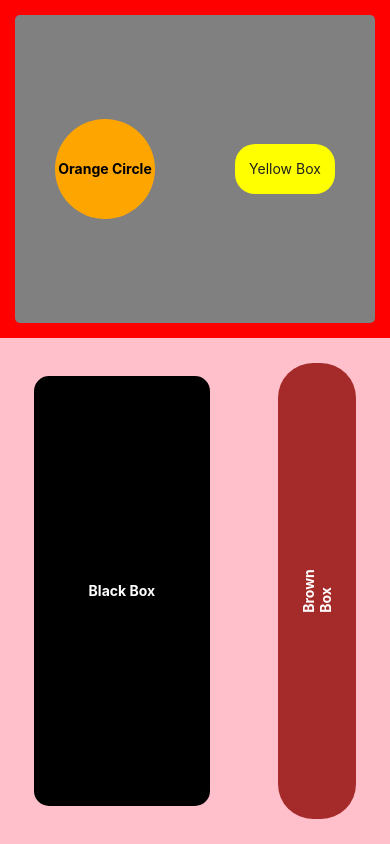
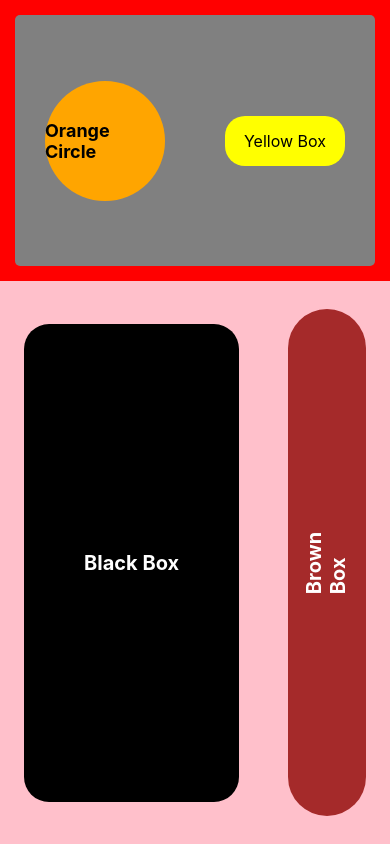
Before and after one commit to omur8819/sprint-3-sprint-evaluation-React-Native-Flex, a React Native app: screen / in a window 390 px wide. Built offline with nearby package versions, Linux system fonts and the light colour scheme.

Commit message:
project-update

```diff
--- a/App.js
+++ b/App.js
@@ -1,9 +1,9 @@
 import React from 'react';
-import {Text, View, StyleSheet} from 'react-native';
+import {SafeAreaView,View, Text,  StyleSheet} from 'react-native';
 
 const App = () => {
   return(
-    <View style={styles.container}>
+    <SafeAreaView style={styles.container}>
       <View style={styles.upper}>
         <View style={styles.gray}>
           <View style={styles.orange}>
@@ -22,7 +22,7 @@ const App = () => {
   <Text style={styles.brownText}>Brown{'\n'}Box</Text>
         </View>
       </View>
-    </View>
+    </SafeAreaView>
   );
 };
 
@@ -35,7 +35,7 @@ const styles = StyleSheet.create({
   },
 
   upper: {
-    flex:4
+    flex:3
   },
 
   gray: {
@@ -50,19 +50,20 @@ const styles = StyleSheet.create({
 
   orange: {
     backgroundColor: 'orange',
-    width: 100,
-    height: 100,
-    borderRadius: 50,
+    width: 120,
+    height: 120,
+    borderRadius: 60,
     alignItems: 'center',
     justifyContent: 'center'
   },
 
   orangeText: {
+    fontSize: 18,
     fontWeight: "bold"
   },
 
   yellow: {
-    width: 100,
+    width: 120,
     height: 50,
     borderRadius: 20,
     backgroundColor: 'yellow',
@@ -71,7 +72,8 @@ const styles = StyleSheet.create({
   },
 
   yellowText: {
-    color: '#212121'
+    fontSize: 16,
+    color: 'black'
   },
 
   below: {
@@ -85,14 +87,15 @@ const styles = StyleSheet.create({
   black: {
     backgroundColor: 'black',
     height: '85%',
-    width: '45%',
-    borderRadius: 15,
+    width: '55%',
+    borderRadius: 25,
     alignItems: 'center',
     justifyContent: 'center'
   },
 
   blackText: {
     color: 'white',
+    fontSize: 20,
     fontWeight: 'bold'
   },
 
@@ -100,13 +103,14 @@ const styles = StyleSheet.create({
     backgroundColor: 'brown',
     width: '20%',
     height: '90%',
-    borderRadius: 35,
+    borderRadius: 45,
     alignItems: 'center',
     justifyContent: 'center'
   },
 
   brownText: {
     color: 'white',
+    fontSize: 20,
     transform: [{ rotate: '270deg' }],
     fontWeight: 'bold'
   }
```
